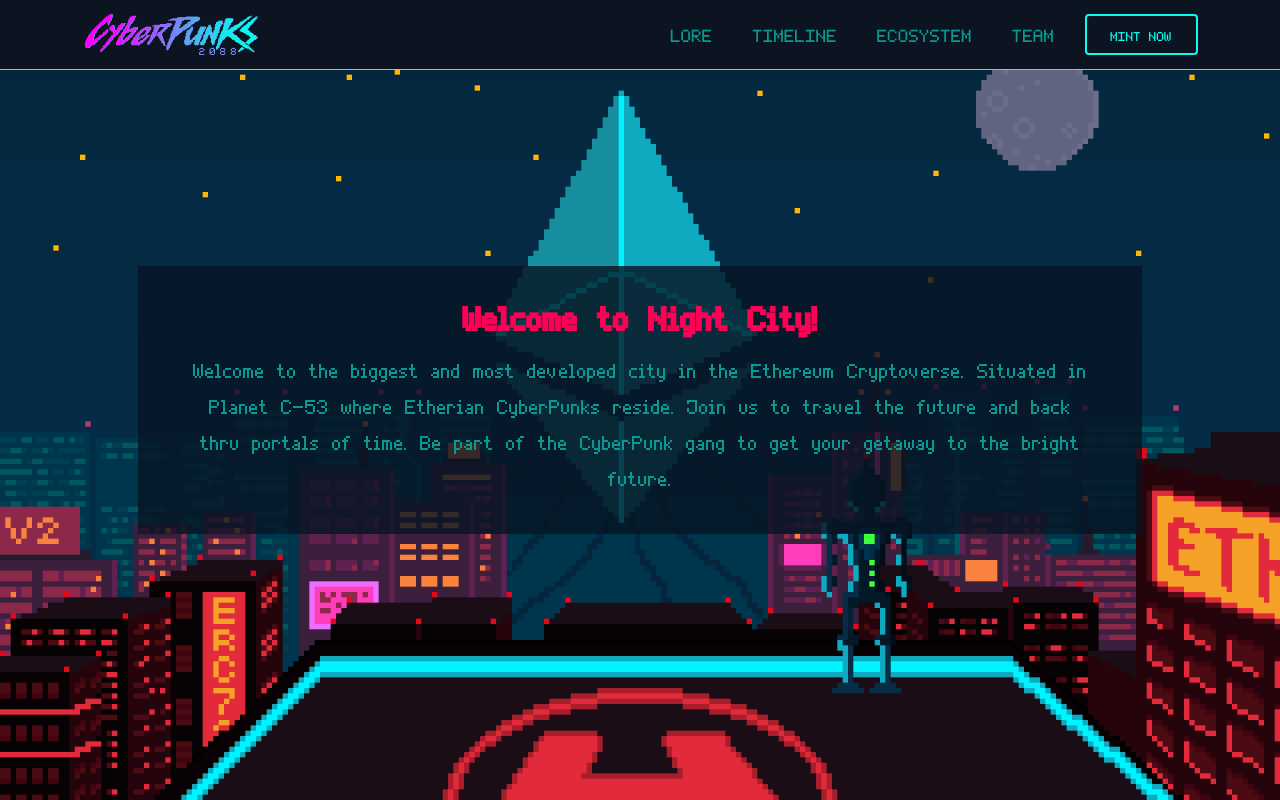
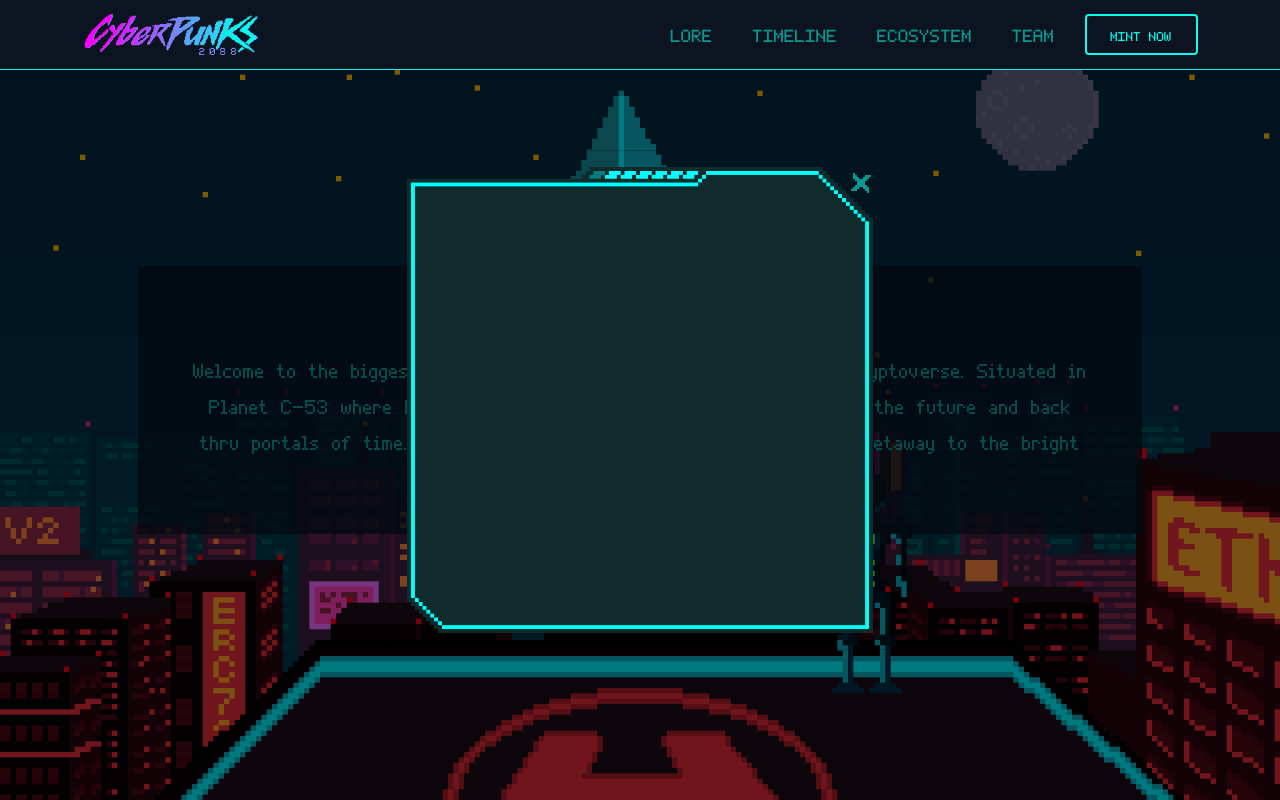
Before and after one commit to CyberPunks2088PH/cyberpunks-web, a React (Create React App) app: page / in a window 1280 px wide. Shown: the top 800 px of the page. Built offline with nearby package versions, Linux system fonts and the light colour scheme.

Commit message:
Create sample modal

```diff
--- a/src/App.css
+++ b/src/App.css
@@ -12,3 +12,39 @@
   width: 15%;
   margin: 0 auto;
 }
+
+.modal-content {
+  background-color: transparent !important;
+}
+
+.modal-body {
+  position: relative;
+}
+
+.modal-bg {
+  width: 100%;
+  height: 100%;
+}
+
+.modal-close {
+  position: absolute;
+  top: -15px;
+  right: 5px;
+  z-index:1000;
+}
+
+.modal-close:hover,
+.modal-close:focus {
+  color: #0F2B2B;
+}
+
+.modal-inner-content {
+  position: absolute;
+  height: 100%;
+  width: 100%;
+  top:0;
+  left: 0;
+  right: 0;
+  bottom: 0;
+  padding: 1rem;
+}
--- a/src/App.js
+++ b/src/App.js
@@ -1,5 +1,10 @@
 import './App.css'
+import { useState, useEffect } from 'react'
 import { BrowserRouter as Router, Switch, Route } from 'react-router-dom'
+import { FontAwesomeIcon } from '@fortawesome/react-fontawesome'
+import { faExclamationCircle } from '@fortawesome/free-solid-svg-icons'
+import { Button, Modal } from 'react-bootstrap'
+
 import ScrollToTop from './utils/ScrollToTop'
 import Navbar from './components/Navbar/Navbar'
 import Banner from './components/Banner/Banner'
@@ -12,7 +17,13 @@ import Footer from './components/Footer/Footer'
 
 import pageK9 from './pages/K9/K9'
 
+import popup from './images/pop-up.gif'
+
 function App() {
+    const [showOnError, setShowOnError] = useState(true)
+    const handleCloseOnError = () => setShowOnError(false)
+    const handleShowOnError = () => setShowOnError(true)
+
     return (
         <Router basename={process.env.PUBLIC_URL}>
             <ScrollToTop>
@@ -29,6 +40,21 @@ function App() {
                     <Route exact path="/k9" component={pageK9}></Route>
                 </Switch>
                 <Footer />
+
+                <Modal show={showOnError} onHide={handleCloseOnError} backdrop="static" keyboard={false} size="md" centered>
+                    <Modal.Body>
+                        {/* Design */}
+                        <button onClick={handleCloseOnError} className="modal-close btn vermin text-color-2 text-center font-size-200 pt-4 mb-0">X</button>
+                        <div className="modal-bg">
+                            <img src={popup} alt="Popup" className="w-100" />
+                        </div>
+
+                        {/* Place Contents here */}
+                        <div className="modal-inner-content">
+
+                        </div>
+                    </Modal.Body>
+                </Modal>
             </ScrollToTop>
         </Router>
     )
```
